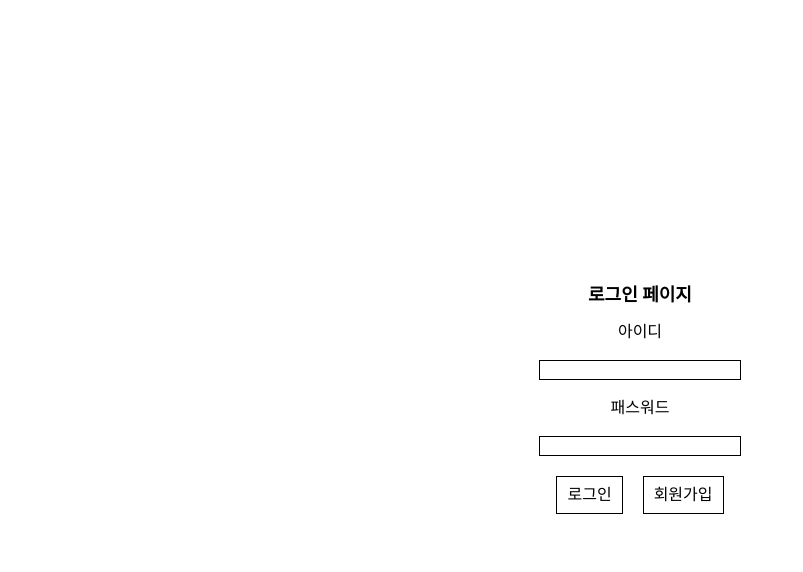
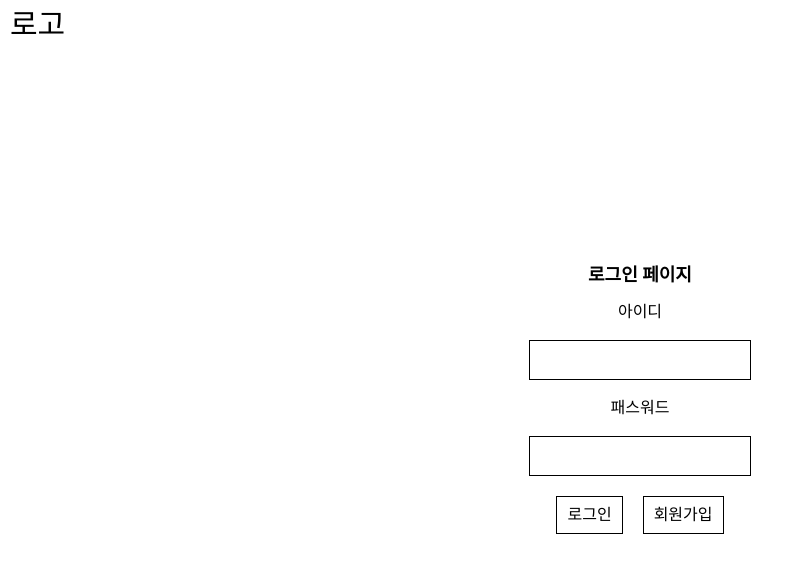
Before and after one commit to ChanghwanK/yeo-un, a React (Create React App) app in the folder client/: page /login in a window 1280 px wide. Shown: the top 572 px of the page, without its empty margins (0-803 px from the left). Built offline with nearby package versions, Linux system fonts and the light colour scheme.

Commit message:
[Client] Add Logo Component
When Click Logo component, Move main page

```diff
--- /dev/null
+++ b/client/src/components/Logo.js
@@ -0,0 +1,25 @@
+import React from 'react';
+import styled from 'styled-components';
+
+import { Link } from 'react-router-dom';
+
+const Logo = () => {
+  return (
+    <Container>
+      <Link to="/">로고</Link>
+    </Container>
+  );
+};
+
+const Container = styled.div`
+  display: flex;
+  position: absolute;
+  left: 0;
+  top: 0;
+  margin: 10px;
+
+  font-size: 30px;
+  cursor: pointer;
+`;
+
+export default Logo;
--- a/client/src/pages/LoginPage.js
+++ b/client/src/pages/LoginPage.js
@@ -1,9 +1,12 @@
 import React from 'react';
 import styled from 'styled-components';
+
+import Logo from 'components/Logo';
 
 const LoginPage = () => {
   return (
     <Container>
+      <Logo />
       <HeaderText>로그인 페이지</HeaderText>
       <p>아이디</p>
       <Input />
@@ -32,6 +35,7 @@ const Container = styled.div`
 const Input = styled.input`
   border: 1px solid black;
   margin: 10px;
+  padding: 10px;
 `;
 
 const Button = styled.button`
```
